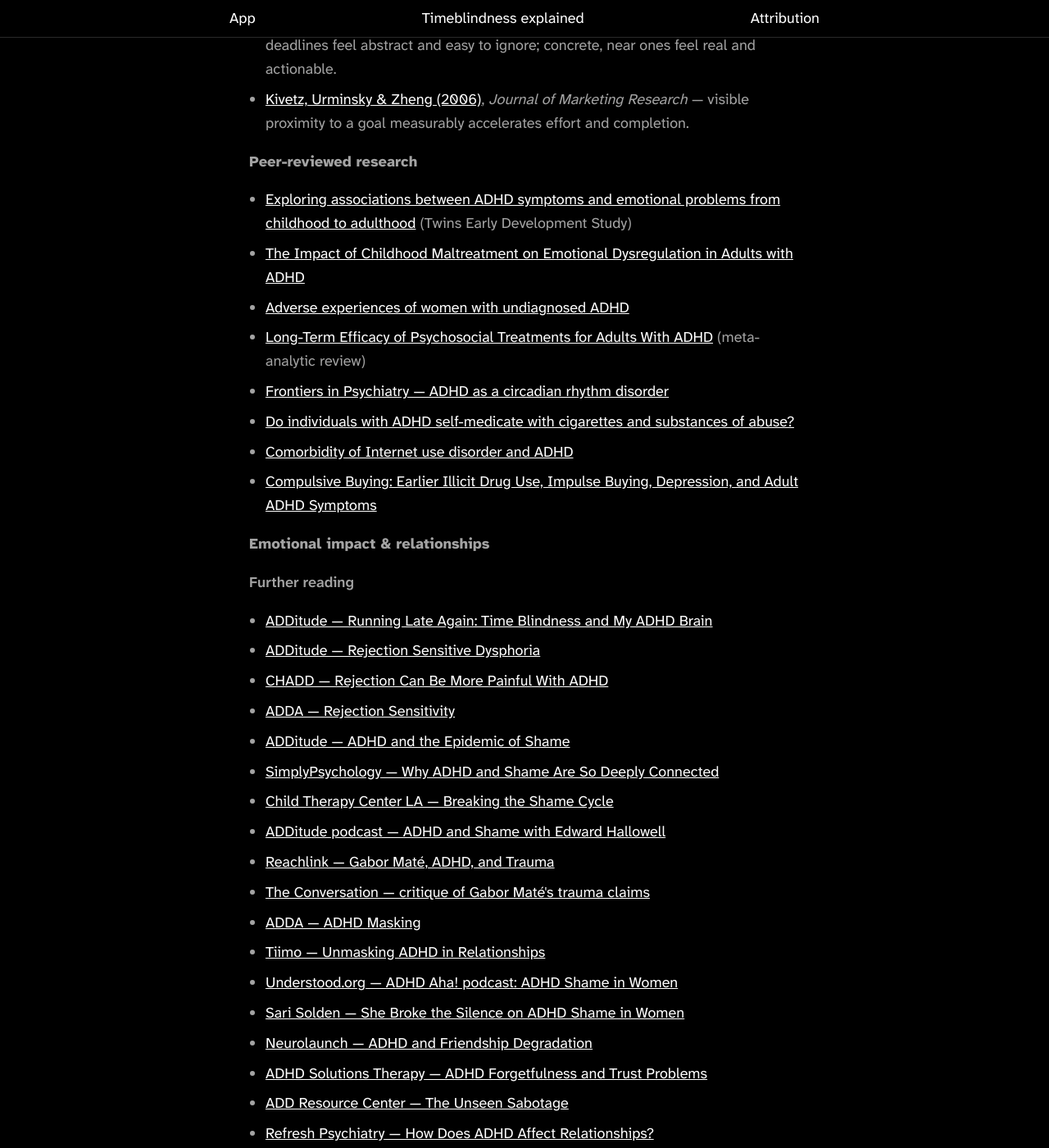
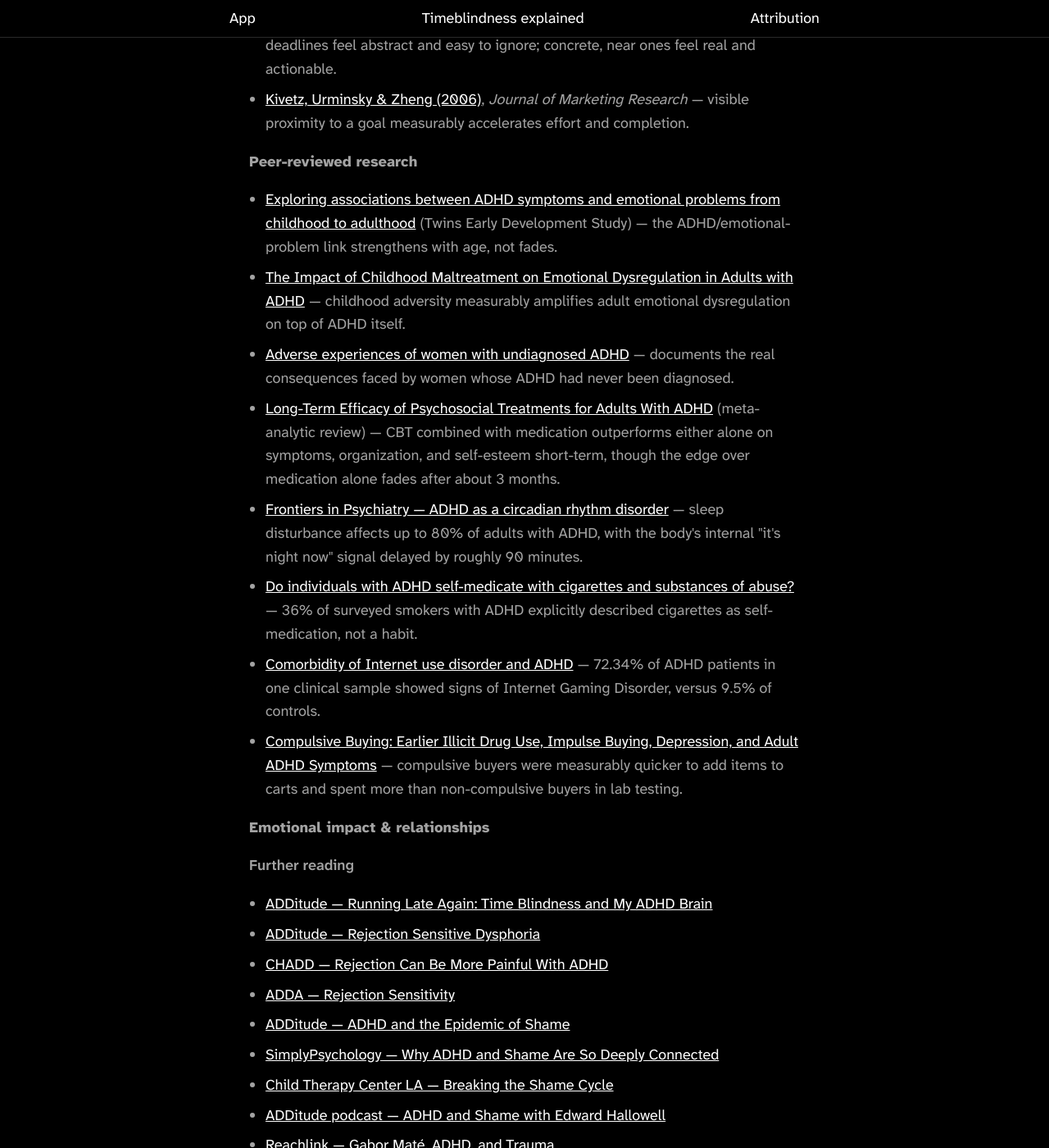
Before and after one commit to afknapping/howlongtho-website, a Jekyll site: the page built from timeblindness.md, in a window 1280 px wide and 1400 px high, scrolled down 3409 px. Shown: the whole window at 82% size. Built offline with Jekyll 4.4.1, drawn with Linux system fonts in a browser that asks for light colours.

Commit message:
Add short summaries to the ADHD-specific peer-reviewed research list
Matches the annotation style already used in the new "Why visible time"
block - each paper now has a one-line finding, not just a bare title.
Summaries pulled from this project's own research docs (same source
material the citations came from), not re-researched.

Co-Authored-By: Claude Sonnet 5 <noreply@anthropic.com>

```diff
--- a/timeblindness.md
+++ b/timeblindness.md
@@ -46,14 +46,14 @@ description: "What time blindness actually is, why it happens, and why it's not
 </ul>
 <p class="fw-extrabold">Peer-reviewed research</p>
 <ul class="plain-list">
-<li><a href="https://pmc.ncbi.nlm.nih.gov/articles/PMC11650170/">Exploring associations between ADHD symptoms and emotional problems from childhood to adulthood</a> (Twins Early Development Study)</li>
-<li><a href="https://www.ncbi.nlm.nih.gov/pmc/articles/PMC12437782/">The Impact of Childhood Maltreatment on Emotional Dysregulation in Adults with ADHD</a></li>
-<li><a href="https://www.ncbi.nlm.nih.gov/pmc/articles/PMC12218314/">Adverse experiences of women with undiagnosed ADHD</a></li>
-<li><a href="https://www.ncbi.nlm.nih.gov/pmc/articles/PMC5946687/">Long-Term Efficacy of Psychosocial Treatments for Adults With ADHD</a> (meta-analytic review)</li>
-<li><a href="https://www.frontiersin.org/journals/psychiatry/articles/10.3389/fpsyt.2025.1697900/full">Frontiers in Psychiatry — ADHD as a circadian rhythm disorder</a></li>
-<li><a href="https://pubmed.ncbi.nlm.nih.gov/17453603/">Do individuals with ADHD self-medicate with cigarettes and substances of abuse?</a></li>
-<li><a href="https://pmc.ncbi.nlm.nih.gov/articles/PMC6034949/">Comorbidity of Internet use disorder and ADHD</a></li>
-<li><a href="https://pmc.ncbi.nlm.nih.gov/articles/PMC4532632/">Compulsive Buying: Earlier Illicit Drug Use, Impulse Buying, Depression, and Adult ADHD Symptoms</a></li>
+<li><a href="https://pmc.ncbi.nlm.nih.gov/articles/PMC11650170/">Exploring associations between ADHD symptoms and emotional problems from childhood to adulthood</a> (Twins Early Development Study) — the ADHD/emotional-problem link strengthens with age, not fades.</li>
+<li><a href="https://www.ncbi.nlm.nih.gov/pmc/articles/PMC12437782/">The Impact of Childhood Maltreatment on Emotional Dysregulation in Adults with ADHD</a> — childhood adversity measurably amplifies adult emotional dysregulation on top of ADHD itself.</li>
+<li><a href="https://www.ncbi.nlm.nih.gov/pmc/articles/PMC12218314/">Adverse experiences of women with undiagnosed ADHD</a> — documents the real consequences faced by women whose ADHD had never been diagnosed.</li>
+<li><a href="https://www.ncbi.nlm.nih.gov/pmc/articles/PMC5946687/">Long-Term Efficacy of Psychosocial Treatments for Adults With ADHD</a> (meta-analytic review) — CBT combined with medication outperforms either alone on symptoms, organization, and self-esteem short-term, though the edge over medication alone fades after about 3 months.</li>
+<li><a href="https://www.frontiersin.org/journals/psychiatry/articles/10.3389/fpsyt.2025.1697900/full">Frontiers in Psychiatry — ADHD as a circadian rhythm disorder</a> — sleep disturbance affects up to 80% of adults with ADHD, with the body's internal "it's night now" signal delayed by roughly 90 minutes.</li>
+<li><a href="https://pubmed.ncbi.nlm.nih.gov/17453603/">Do individuals with ADHD self-medicate with cigarettes and substances of abuse?</a> — 36% of surveyed smokers with ADHD explicitly described cigarettes as self-medication, not a habit.</li>
+<li><a href="https://pmc.ncbi.nlm.nih.gov/articles/PMC6034949/">Comorbidity of Internet use disorder and ADHD</a> — 72.34% of ADHD patients in one clinical sample showed signs of Internet Gaming Disorder, versus 9.5% of controls.</li>
+<li><a href="https://pmc.ncbi.nlm.nih.gov/articles/PMC4532632/">Compulsive Buying: Earlier Illicit Drug Use, Impulse Buying, Depression, and Adult ADHD Symptoms</a> — compulsive buyers were measurably quicker to add items to carts and spent more than non-compulsive buyers in lab testing.</li>
 </ul>
 <p class="fw-extrabold">Emotional impact &amp; relationships</p>
 <p class="fw-semibold">Further reading</p>
```
